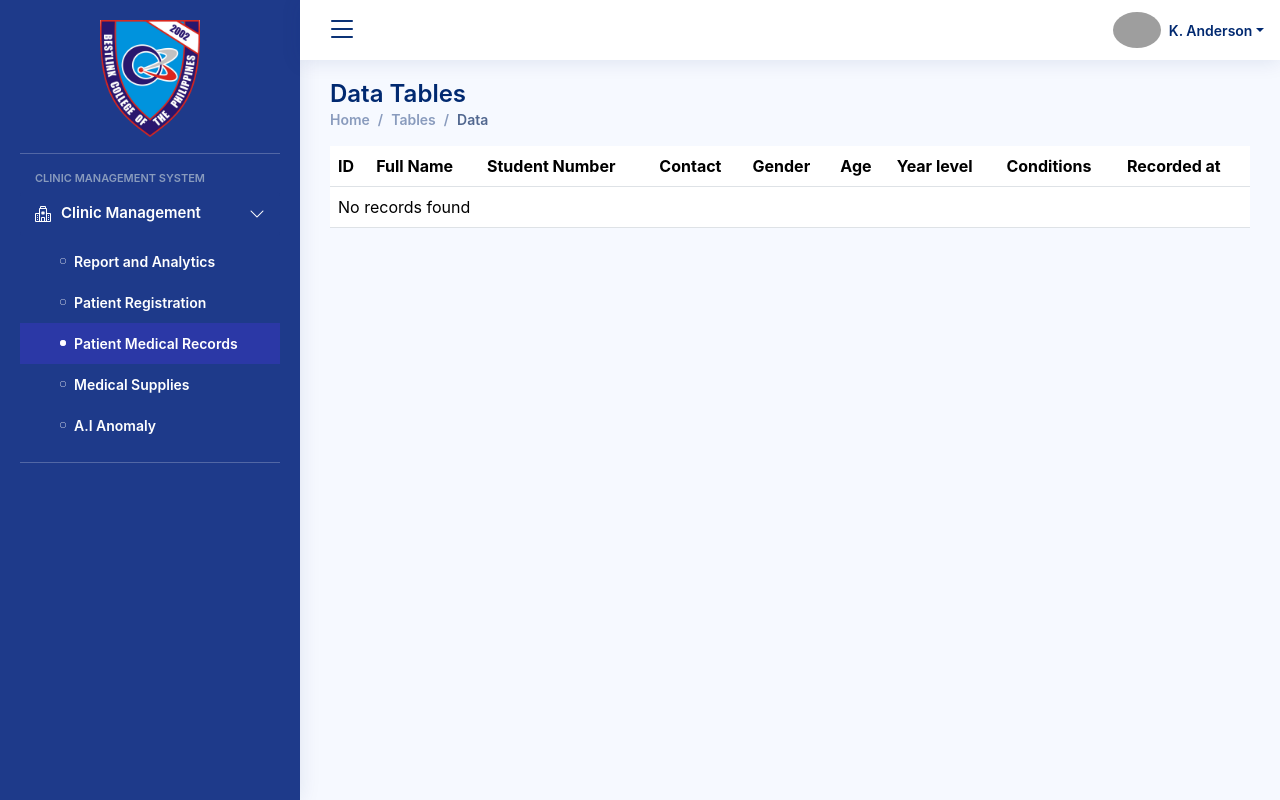
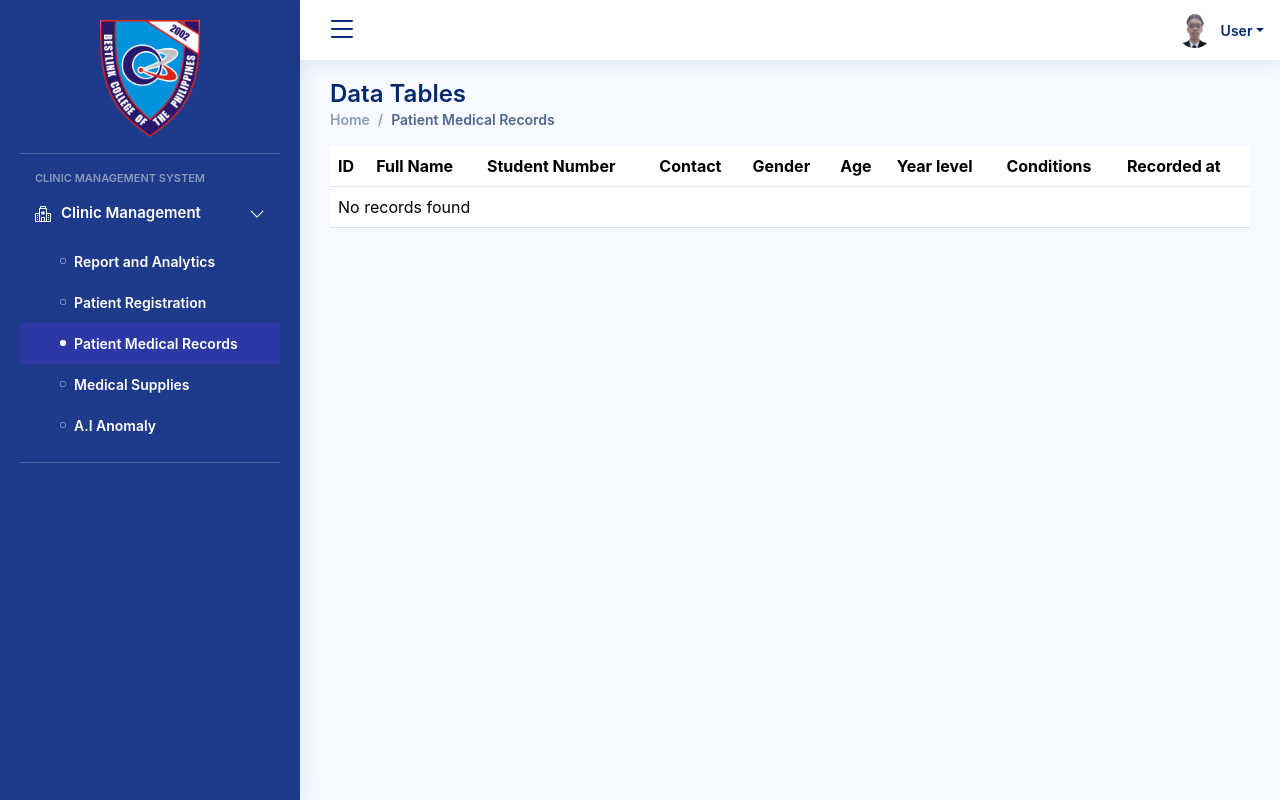
Before and after one commit to devpattt/BCP-ClinicManagement, a PHP site: page /tables-data.php in a window 1280 px wide. Run offline with PHP 8.4, Linux system fonts and the light colour scheme; the visitor is signed in with stand-in values (Sample User, id 1); data that the repository does not hold is empty; some libraries are stand-ins or nearby versions; grey boxes are pictures that could not be loaded.

Commit message:
add something

```diff
--- a/tables-data.php
+++ b/tables-data.php
@@ -1,3 +1,15 @@
+<?php
+session_start();
+
+if (!isset($_SESSION['accountId'])) {
+  header("Location: index.php");
+  exit();
+}
+
+include 'connection.php';
+include 'fetchfname.php';
+
+?>
 
 <!DOCTYPE html>
 <html lang="en">
@@ -33,14 +45,13 @@
     <li class="nav-item dropdown pe-3">
 
       <a class="nav-link nav-profile d-flex align-items-center pe-0" href="#" data-bs-toggle="dropdown">
-        <img src="assets/img/profile-img.jpg" alt="Profile" class="rounded-circle">
-        <span class="d-none d-md-block dropdown-toggle ps-2">K. Anderson</span>
-      </a><!-- End Profile Iamge Icon -->
+        <img src="assets/img/tanod.jpg" alt="Profile" class="rounded-circle">
+        <span class="d-none d-md-block dropdown-toggle ps-2"><?php echo htmlspecialchars($fullname); ?></span>
+      </a>
 
           <ul class="dropdown-menu dropdown-menu-end dropdown-menu-arrow profile">
             <li class="dropdown-header">
-              <h6>Kevin Anderson</h6>
-              <span>Web Designer</span>
+              <span>Administrator</span>
             </li>
             <li>
               <hr class="dropdown-divider">
@@ -149,8 +160,7 @@
       <nav>
         <ol class="breadcrumb">
           <li class="breadcrumb-item"><a href="index.html">Home</a></li>
-          <li class="breadcrumb-item">Tables</li>
-          <li class="breadcrumb-item active">Data</li>
+          <li class="breadcrumb-item active">Patient Medical Records</li>
         </ol>
       </nav>
     </div><!-- End Page Title -->
```
